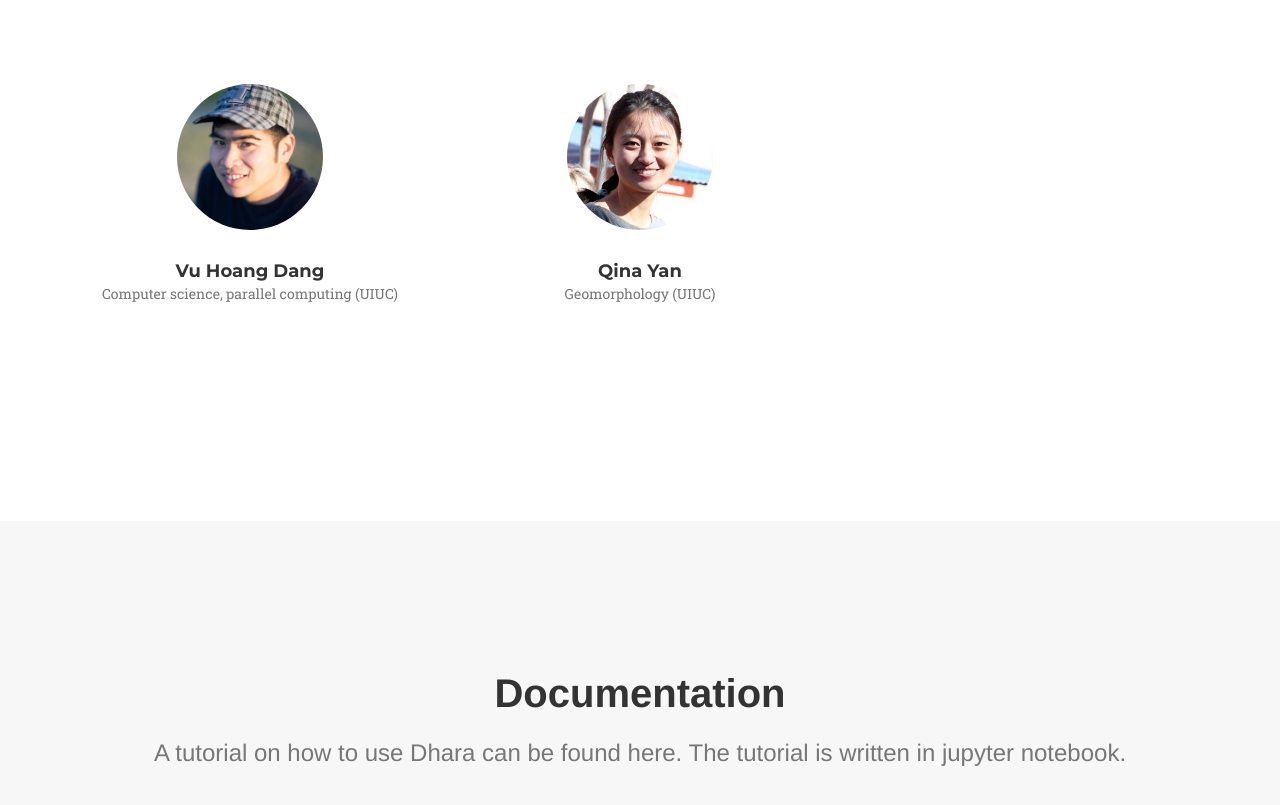
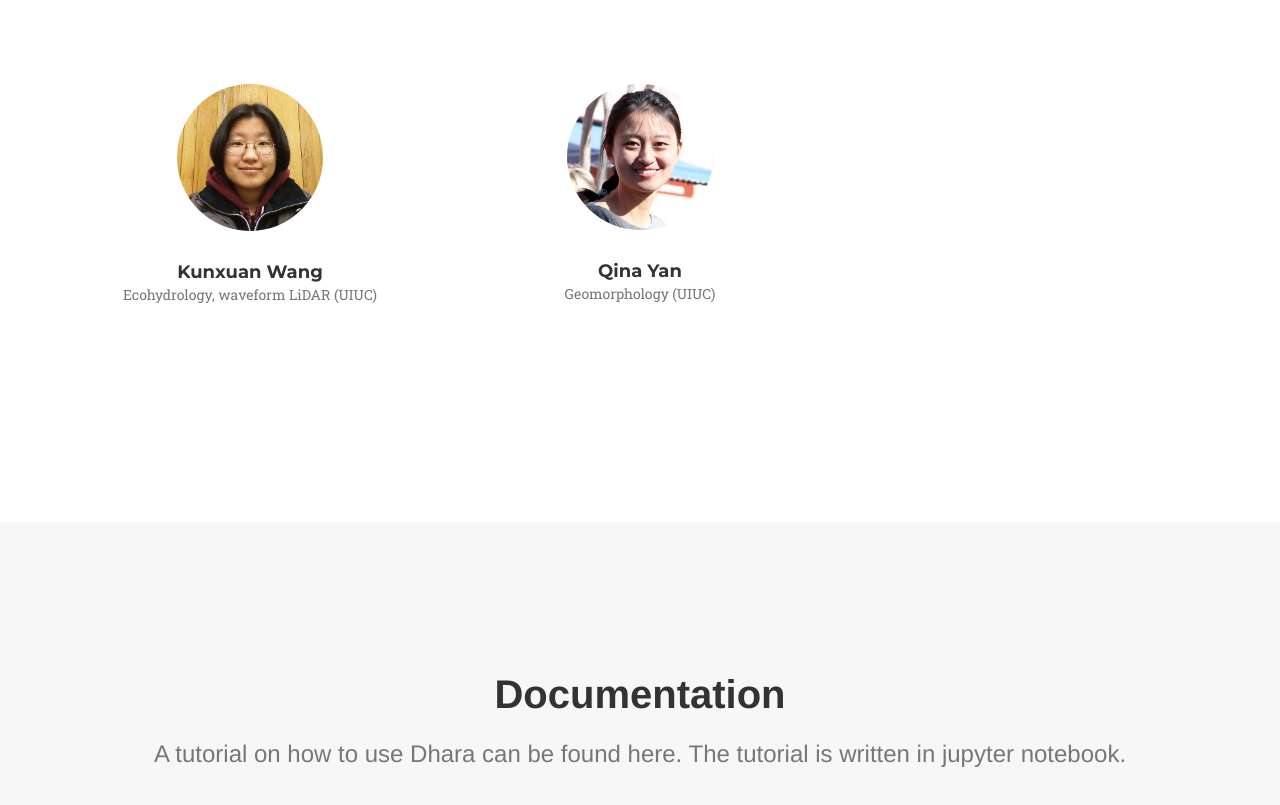
Before and after one commit to HydroComplexity/Dhara, a website: page index.html in a window 1280 px wide. Shown: the part 3164-3969 px from the top of the page. Drawn offline with nearby package versions, Linux system fonts and the light colour scheme; a web font is replaced by a local one.

Commit message:
Updating team

```diff
--- a/index.html
+++ b/index.html
@@ -250,9 +250,9 @@
                 </div>
                 <div class="col-sm-4">
                     <div class="team-member">
-                        <img src="img/team/HoangVu_Dang.jpg" class="img-responsive img-circle" alt="">
-                        <h4>Vu Hoang Dang</h4>
-                        <p class="text-muted">Computer science, parallel computing (UIUC)</p>
+                        <img src="img/team/Kunxuan_Wang.jpg" class="img-responsive img-circle" alt="">
+                        <h4>Kunxuan Wang</h4>
+                        <p class="text-muted">Ecohydrology, waveform LiDAR (UIUC)</p>
                     </div>
                 </div>
 
```
Also changed, not shown: img/team/Drewry.jpg (deleted), img/team/HoangVu_Dang.jpg (deleted), img/team/Kunxuan_Wang.jpg (added), img/team/Quijano.jpg (deleted), img/team/Venkat.jpg (deleted).
